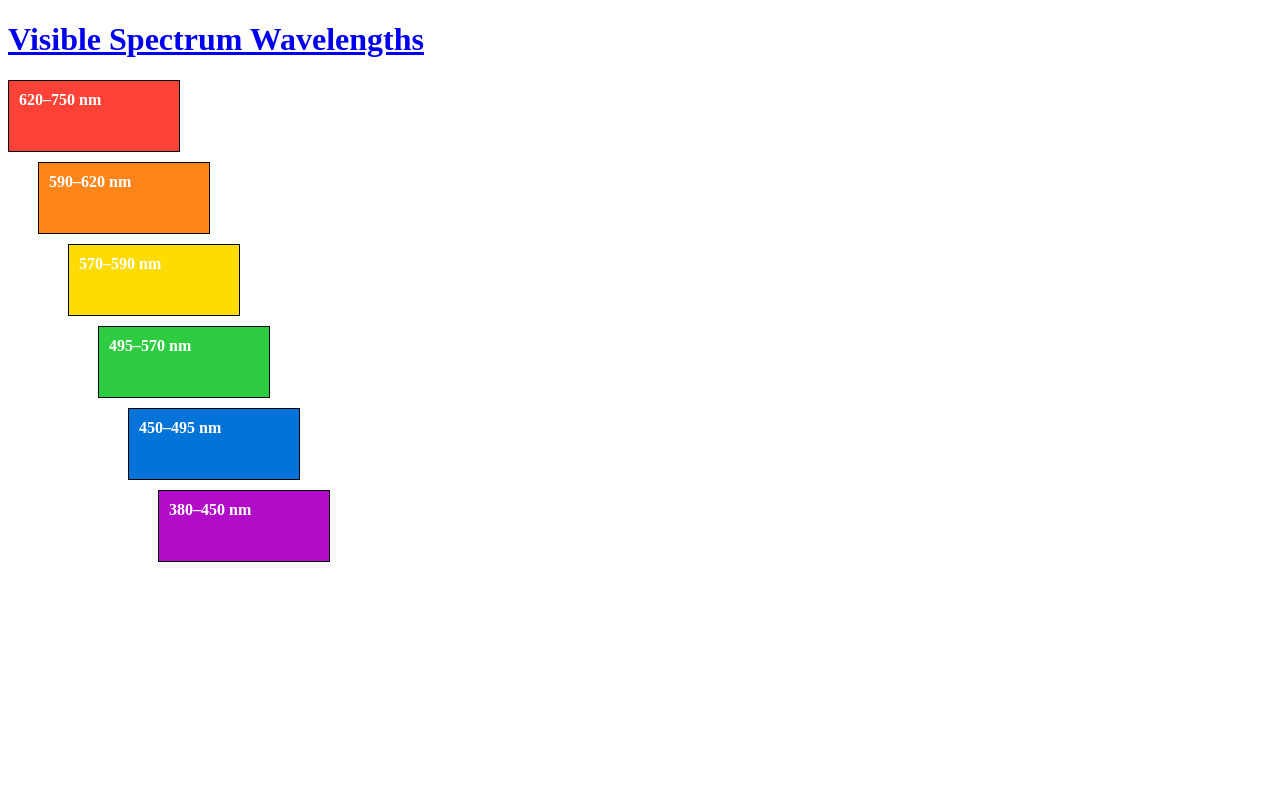
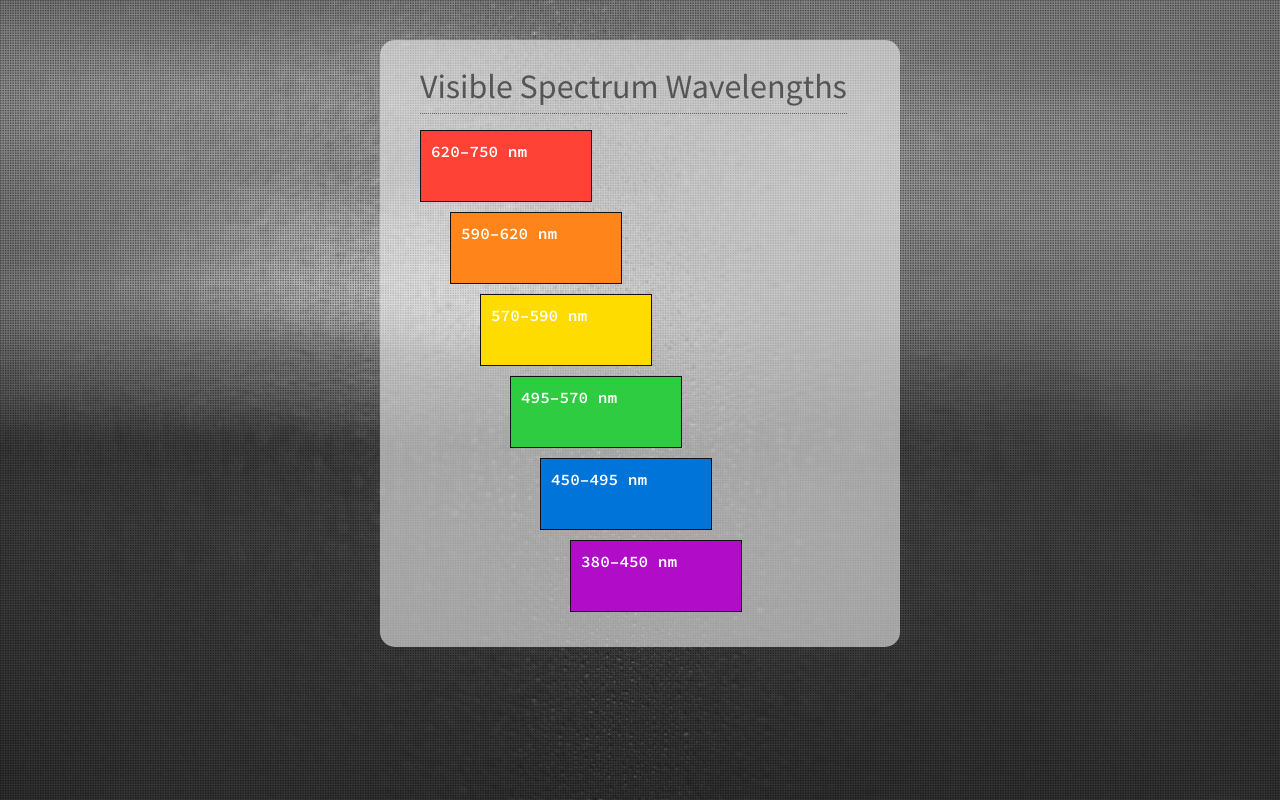
Before and after one commit to justindietert/codeup.dev, a PHP site: page /css_box_model.html in a window 1280 px wide. Run offline with PHP 8.4, Linux system fonts and the light colour scheme.

Commit message:
Updated box model (visible spectrum) and added files for positioning exercise

```diff
--- a/public/css/box_model.css
+++ b/public/css/box_model.css
@@ -1,58 +1,93 @@
 
-/*html {
-    background-color: #f2f2f2;
-}*/
+html {
+    background-color: #dddddd;
+    background-image: url(../img/pixel.png), url(../img/dew.jpg);
+    background-repeat: repeat, no-repeat;
+    background-size: 25px 25px, cover;
+}
 
 body {
-    /*font-family: 'Source Code Pro', monospace;*/
-    font-family: serif;
+    font-family: 'Source Code Pro', monospace;
+    font-size: 16px;
+    /*font-family: serif;*/
 }
 
-/*h1 {
-    font-weight: 300;
-}*/
+.container {
+    width: 450px;
+    margin: 40px auto;
+    padding: 25px 35px 25px 35px;
+    background-color: rgba(240,240,240,0.6);
+    border-radius: 15px;
+}
+
+h1 {
+    font-family: 'Source Sans Pro';
+    font-size: 34px;
+    font-weight: 400;
+    margin-top: 0px;
+}
+
+a, a:visited, a:active {
+    color: #555555;
+    text-decoration: none;
+    border-bottom: 1px #666666 dotted;
+    padding-bottom: 6px;
+}
+
+a:hover {
+    color: #85144b;
+    text-decoration: none;
+    border-bottom: none;
+}
 
 p {
     margin: 0px;
 }
 
-div {
+div.content {
+    width: 440px;
+    margin: 0 auto;
+}
+
+div.styled {
     width: 150px;
     height: 50px;
-    border: solid 1px black;
+    border: solid 1px #111111;
     padding: 10px;
     margin-bottom: 10px;
     color: white;
-    /*font-weight: 600;*/
-    font-weight: bold;
-
+    font-weight: 600;
+    /*font-weight: bold;*/
 }
 
-div.red {
+div.push_first {
+    margin-left: 30px;
+}
+
+div.push_after {
+    margin-left: inherit;
+}
+
+div#red {
     background-color: #FF4136;
 }
 
-div.orange {
+div#orange {
     background-color: #FF851B;
-    margin-left: 30px;
 }
 
-div.yellow {
+div#yellow {
     background-color: #FFDC00;
-    margin-left: 60px;
 }
 
-div.green {
+div#green {
     background-color: #2ECC40;
-    margin-left: 90px;
 }
 
-div.blue {
+div#blue {
     background-color: #0074D9;
-    margin-left: 120px;
 }
 
-div.purple {
+div#purple {
     background-color: #B10DC9;
-    margin-left: 150px;
 }
--- a/public/css_box_model.html
+++ b/public/css_box_model.html
@@ -3,28 +3,49 @@
 <head>
     <meta charset="UTF-8">
     <title>Box Model Exercise</title>
-    <link href='http://fonts.googleapis.com/css?family=Source+Code+Pro:300,600' rel='stylesheet' type='text/css'>
+    <link href='http://fonts.googleapis.com/css?family=Source+Sans+Pro:400|Source+Code+Pro:300,600' rel='stylesheet' type='text/css'>
     <link rel="stylesheet" href="/css/box_model.css">
 </head>
 <body>
+    <div class="container">
+        <div class="content">
             <h1><a href="http://en.wikipedia.org/wiki/Visible_spectrum">Visible Spectrum Wavelengths</a></h1>
-    <div class="red">
+
+            <div id="red" class="styled">
                 <p>620&ndash;750 nm</p>
             </div>
-    <div class="orange">
+
+            <div class="push_first">
+                <div id="orange" class="styled">
                     <p>590&ndash;620 nm</p>
                 </div>
-    <div class="yellow">
+
+                <div class="push_after">
+                    <div id="yellow" class="styled">
                         <p>570&ndash;590 nm</p>
                     </div>
-    <div class="green">
+
+                    <div class="push_after">
+                        <div id="green" class="styled">
                             <p>495&ndash;570 nm</p>
                         </div>
-    <div class="blue">
+
+                        <div class="push_after">
+                            <div id="blue" class="styled">
                                 <p>450&ndash;495 nm</p>
                             </div>
-    <div class="purple">
+
+                            <div class="push_after">
+                                <div id="purple" class="styled">
                                     <p>380&ndash;450 nm</p>
                                 </div>
+                            </div>
+                        </div>
+                    </div>
+                </div>
+            </div>
+        </div>
+    </div>
+
 </body>
 </html>
```
Also changed, not shown: public/css/positioning.css (added, +16 -0 lines), public/css_positioning.html (added, +28 -0 lines), public/float.html (added, +42 -0 lines), public/positioning.html (added, +27 -0 lines), public/css/normalize.css (added), public/img/LineScreen.png (added), public/img/codeup-ribbon.png (added), public/img/dew.jpg (added), public/img/pixel.png (added). Lines whose indentation alone changed are shown as unchanged.
